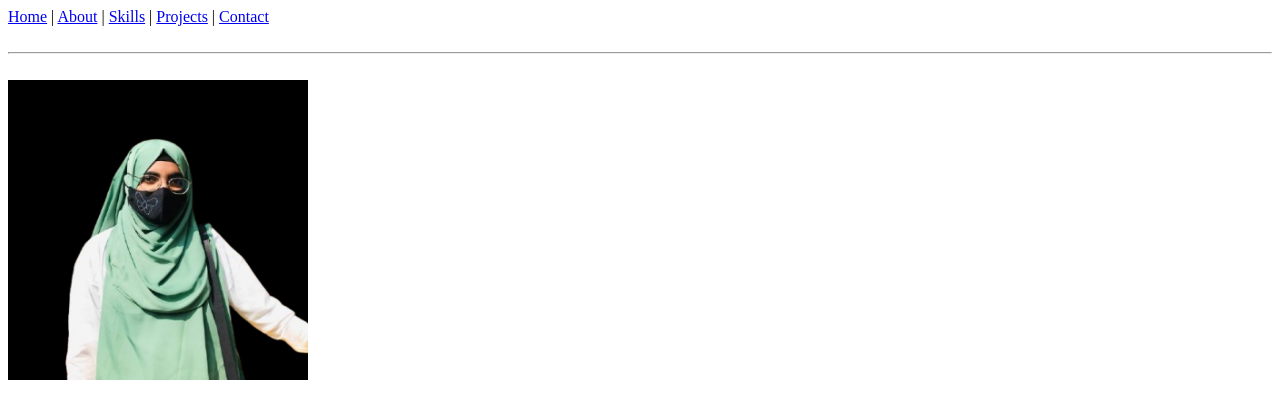
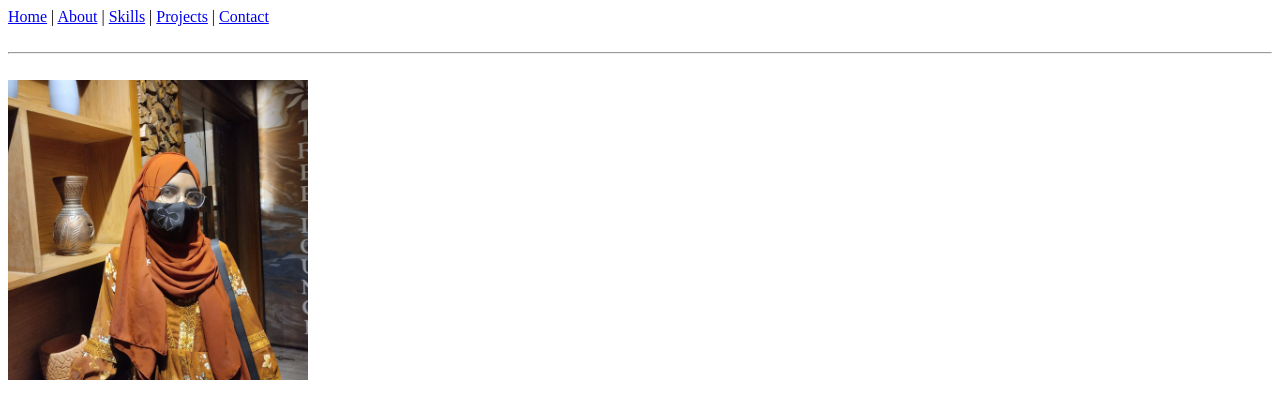
Before and after one commit to afsanaashaa/ashaakter-portfolio-html, a plain HTML site: page index.html in a window 1280 px wide. Shown: the top 401 px of the page. Drawn offline with Linux system fonts and the light colour scheme.

Commit message:
Update index.html

```diff
--- a/index.html
+++ b/index.html
@@ -15,7 +15,7 @@
     </div>
     <br><hr><br>
     <div>
-        <img src="assets/asha.png" alt="profile" width="300px" height="300px">
+        <img src="assets/asha2.jpg" alt="profile" width="300px" height="300px">
 
         <h2>Asha Akter</h2>
         <h3>A Computer Science Undergrad</h3>
```
